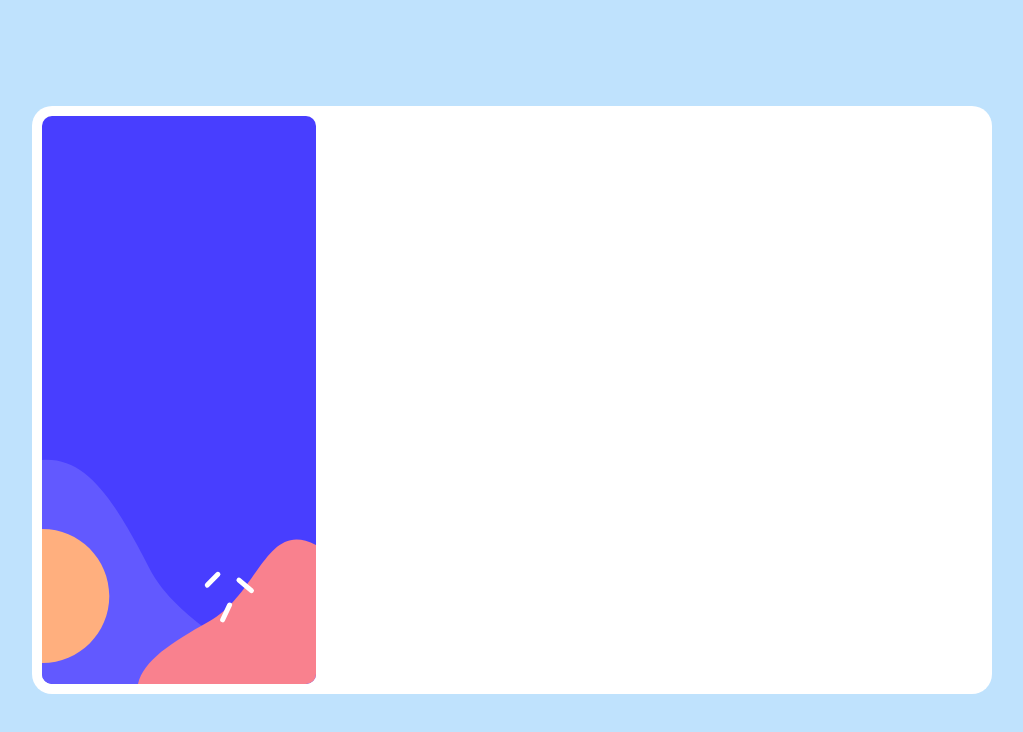
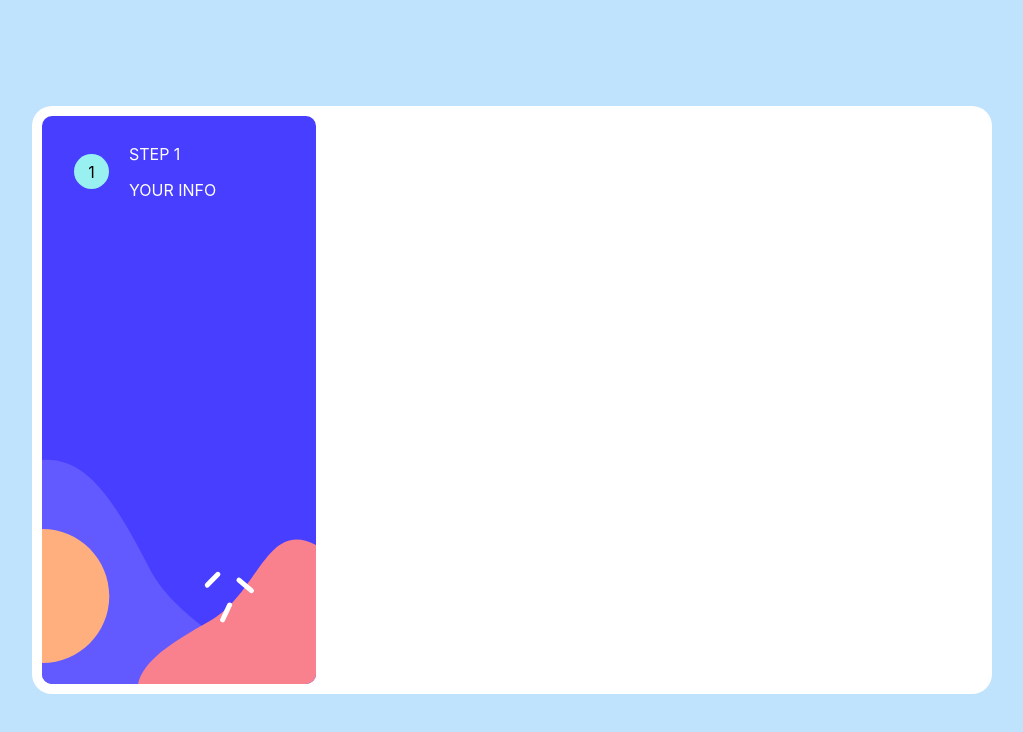
Before and after one commit to therealtmmy/multi-step-form, a React (Create React App) app: page / in a window 1280 px wide. Shown: the top 732 px of the page, without its empty margins (128-1151 px from the left). Built offline with nearby package versions, Linux system fonts and the light colour scheme.

Commit message:
Building the NavBar

```diff
--- a/src/Components/Sidebar.css
+++ b/src/Components/Sidebar.css
@@ -1,7 +1,26 @@
 .Sidebar {
-
+    z-index: 1;
     border-radius: 10px;
     color: white;
     margin-left: 10px;
     margin-top: 10px;
 }
+
+.FirstBar {
+display: flex;
+align-items: center;
+margin-top: -35em;
+gap: 20px;
+margin-left: 2em;
+}
+
+.Number {
+    display: flex;
+align-items: center;
+justify-content: center;
+    background-color: rgb(152, 240, 240);
+    color: black;
+    border-radius: 100%;
+    width: 35px;
+    height: 35px;
+}
--- a/src/Components/Sidebar.jsx
+++ b/src/Components/Sidebar.jsx
@@ -48,6 +48,15 @@ const Sidebar = () => {
           />
         </g>
       </svg>
+      <div className="FirstBar">
+        <p className="Number">1</p>
+
+        <div>
+          {" "}
+          <p>STEP 1</p>
+          <p>YOUR INFO</p>
+        </div>
+      </div>
     </div>
   );
 };
```
